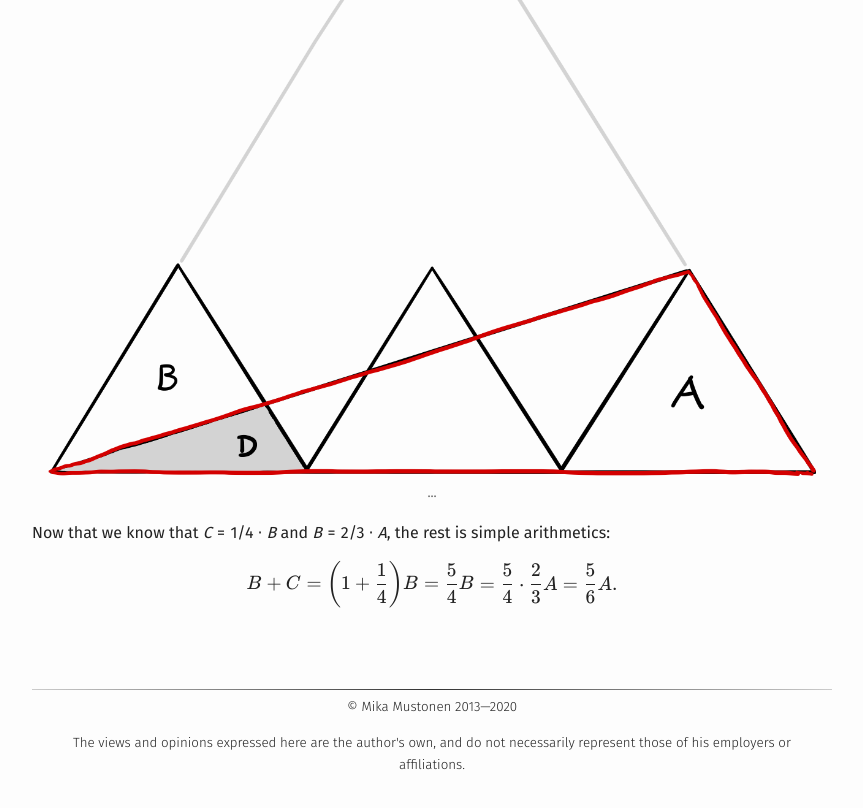
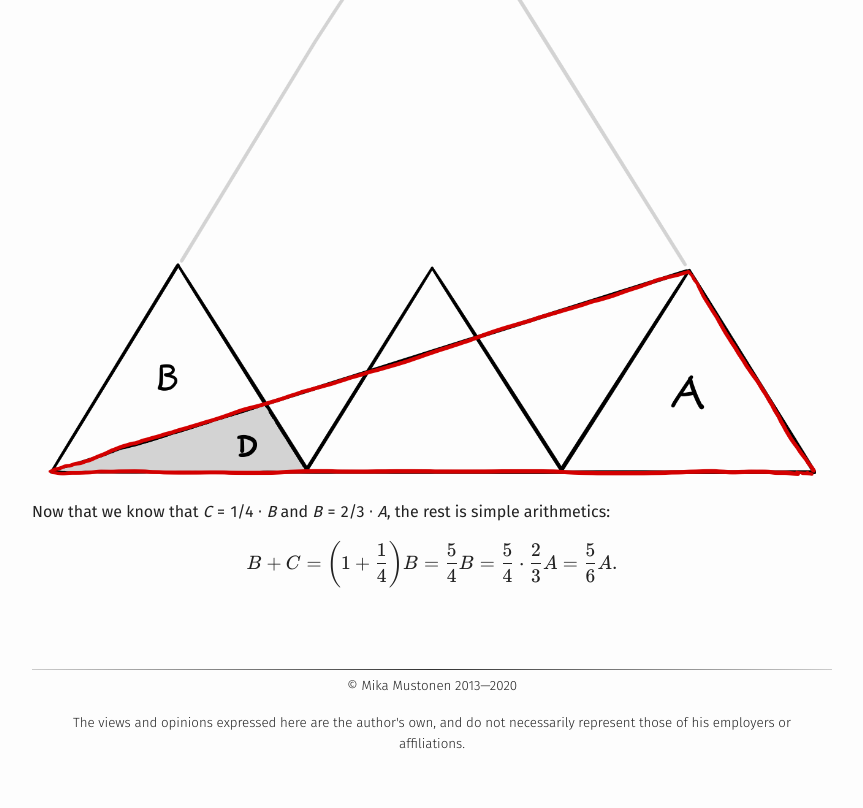
Before and after one commit to mikamustonen/mikamustonen.github.io, a plain HTML site: page 2020-05-01-triangle-puzzle.html in a window 1280 px wide. Shown: the part 1743-2551 px from the top of the page, without its empty margins (208-1071 px from the left). Drawn offline with nearby package versions, Linux system fonts and the light colour scheme.

Commit message:
Fix an oopsie

```diff
--- a/2020-05-01-triangle-puzzle.html
+++ b/2020-05-01-triangle-puzzle.html
@@ -42,9 +42,6 @@ First, we can establish a relation between the areas <span class="math inline"><
 In the next figure, the red triangle has the same altitude as <span class="math inline"><em>A</em></span> but the base is three times as long; Therefore its area is <span class="math inline">3<em>A</em></span>. The ratio of the red triangle to the big gray triangle is the same as the ratio <span class="math inline"><em>D</em> : <em>A</em></span>, again because of similarity of the shapes. The edges of the big gray triangle are three times those of <span class="math inline"><em>A</em></span>, so it has the area <span class="math inline">9<em>A</em></span>. Hence <span class="math inline"><em>D</em> : <em>A</em> = 3<em>A</em> : 9<em>A</em> = 1 : 3</span>. As <span class="math inline"><em>B</em> + <em>D</em> = <em>A</em></span>, that leaves <span class="math inline"><em>B</em> = 2/3 ⋅ <em>A</em></span>.
 <figure>
 <img src="/img/triangle-puzzle-3.png">
-<figcaption>
-...
-</figcaption>
 </figure>
 <p>Now that we know that <span class="math inline"><em>C</em> = 1/4 ⋅ <em>B</em></span> and <span class="math inline"><em>B</em> = 2/3 ⋅ <em>A</em></span>, the rest is simple arithmetics: <br /><span class="math display">$$
     B + C = \bigg(1 + \frac{1}{4}\bigg) B = \frac{5}{4} B = \frac{5}{4} \cdot \frac{2}{3}A = \frac{5}{6}A.
```
